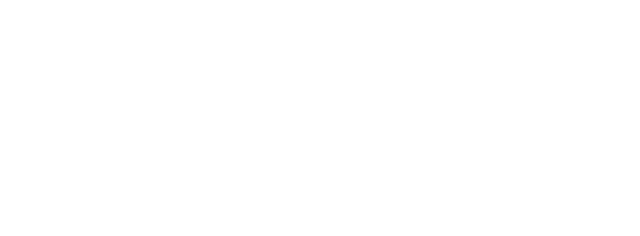
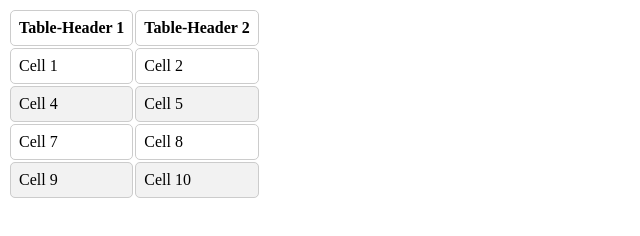
Before and after one commit to acciojob/clean-and-simple-SandeepKumarSolanki, a website: page main.html in a window 1280 px wide. Shown: the whole page, without its empty margins (0-640 px from the left). Drawn offline with Linux system fonts and the light colour scheme.

Commit message:
created a submission

```diff
--- a/main.html
+++ b/main.html
@@ -7,6 +7,32 @@
 </head>
 
 <body>
+	<table>
+		<thead>
+			<tr>
+				<th>Table-Header 1</th>
+				<th>Table-Header 2</th>
+			</tr>
+		</thead>
+		<tbody>
+			<tr>
+				<td>Cell 1</td>
+				<td>Cell 2</td>
+			</tr>
+			<tr>
+				<td>Cell 4</td>
+				<td>Cell 5</td>
+			</tr>
+			<tr>
+				<td>Cell 7</td>
+				<td>Cell 8</td>
+			</tr>
+			<tr>
+				<td>Cell 9</td>
+				<td>Cell 10</td>
+			</tr>
+		</tbody>
+	</table>
 	<!-- the entire body must be written by student -->
     <script type="text/javascript" src="./script.js">
 </script>
--- a/styles.css
+++ b/styles.css
@@ -1 +1,12 @@
 /*  your css code here. If applicable */
+th , td {
+	border : 1px solid #ccc;
+	padding : 8px;
+	border-radius : 5px;
+}
+tr:nth-child(even){
+	background-color:#f2f2f2;
+}
+tr:nth-child(odd){
+	background-color : #ffffff;
+}
```
